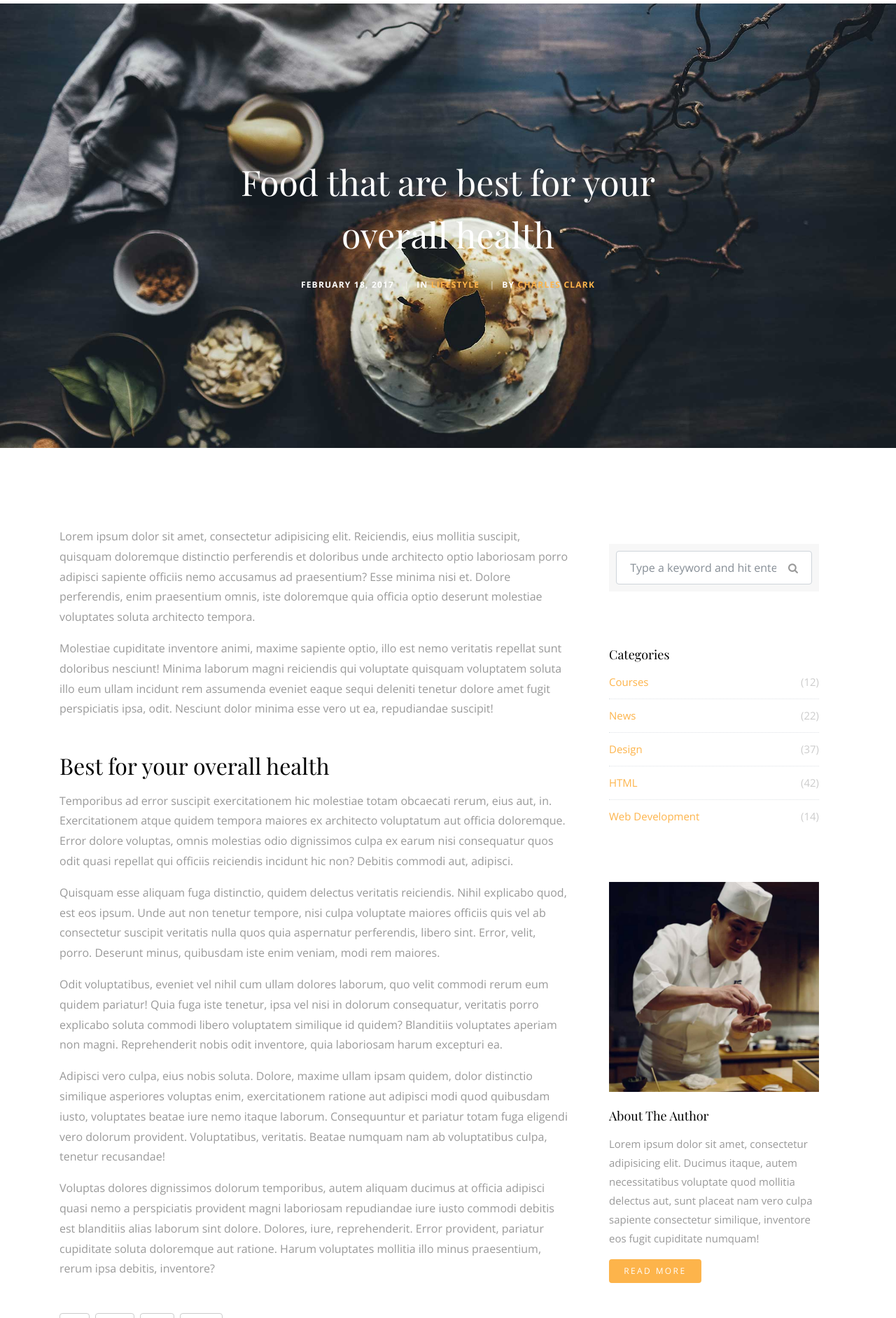
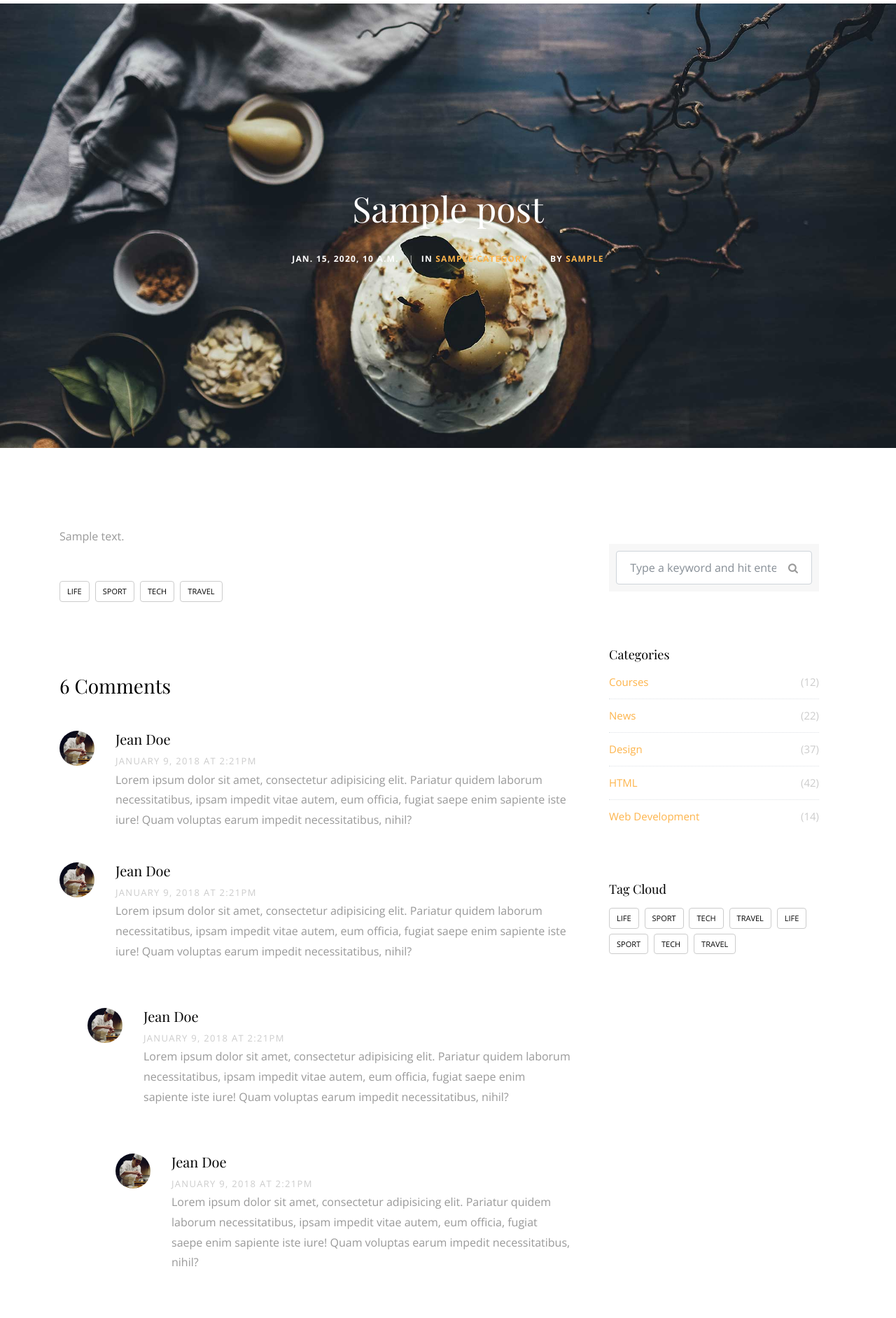
Before and after one commit to LawrenceDavy/resturant, a Django app: page /blog/1 in a window 1280 px wide. Shown: the top 1883 px of the page at 70% size. Run offline with Django 3.2, Linux system fonts and the light colour scheme; tables that the repository leaves empty hold one stand-in row (values such as "Sample post"); some libraries are stand-ins or nearby versions; some web fonts are replaced.

Commit message:
deleted unnecessary html from blog page

```diff
--- a/blog/templates/Post/post_detail.html
+++ b/blog/templates/Post/post_detail.html
@@ -4,16 +4,17 @@
 
       <div class="main-wrap">
         <div class="cover_1 cover_sm">
-          <div class="img_bg" style="background-image: url(img/slider-1.jpg);" data-stellar-background-ratio="0.5">
+          <div class="img_bg" style="background-image: url({% static 'site_static/img/slider-1.jpg' %})"
+          data-stellar-background-ratio="0.5">
             <div class="container">
               <div class="row align-items-center justify-content-center">
                 <div class="col-md-7 text-center" data-aos="fade-up">
-                  <h2 class="heading mb-4">Food that are best for your overall health</h2>
+                  <h2 class="heading mb-4">{{ post_detail }}</h2>
 
                   <div class="post-info">
-                    <div class="date-info">February 18, 2017</div>
-                    <div class="category-info"><span class="seperator">|</span>In <a href="#" data-title="View all posts in Lifestyle" title="View all posts in Lifestyle">Lifestyle</a></div>
-                    <div class="author-info"><span class="seperator">|</span>By <a href="#">Charles Clark</a></div>
+                    <div class="date-info">{{post_detail.created}}</div>
+                    <div class="category-info"><span class="seperator">|</span>In <a href="#" data-title="View all posts in Lifestyle" title="View all posts in Lifestyle">{{post_detail.category}}</a></div>
+                    <div class="author-info"><span class="seperator">|</span>By <a href="#">{{post_detail.author}}</a></div>
                   </div>
 
                 </div>
@@ -28,14 +29,8 @@
             <div class="row">
 
               <div class="col-md-8">
-                <p>Lorem ipsum dolor sit amet, consectetur adipisicing elit. Reiciendis, eius mollitia suscipit, quisquam doloremque distinctio perferendis et doloribus unde architecto optio laboriosam porro adipisci sapiente officiis nemo accusamus ad praesentium? Esse minima nisi et. Dolore perferendis, enim praesentium omnis, iste doloremque quia officia optio deserunt molestiae voluptates soluta architecto tempora.</p>
-                <p>Molestiae cupiditate inventore animi, maxime sapiente optio, illo est nemo veritatis repellat sunt doloribus nesciunt! Minima laborum magni reiciendis qui voluptate quisquam voluptatem soluta illo eum ullam incidunt rem assumenda eveniet eaque sequi deleniti tenetur dolore amet fugit perspiciatis ipsa, odit. Nesciunt dolor minima esse vero ut ea, repudiandae suscipit!</p>
-                <h2 class="mb-3 mt-5">Best for your overall health</h2>
-                <p>Temporibus ad error suscipit exercitationem hic molestiae totam obcaecati rerum, eius aut, in. Exercitationem atque quidem tempora maiores ex architecto voluptatum aut officia doloremque. Error dolore voluptas, omnis molestias odio dignissimos culpa ex earum nisi consequatur quos odit quasi repellat qui officiis reiciendis incidunt hic non? Debitis commodi aut, adipisci.</p>
-                <p>Quisquam esse aliquam fuga distinctio, quidem delectus veritatis reiciendis. Nihil explicabo quod, est eos ipsum. Unde aut non tenetur tempore, nisi culpa voluptate maiores officiis quis vel ab consectetur suscipit veritatis nulla quos quia aspernatur perferendis, libero sint. Error, velit, porro. Deserunt minus, quibusdam iste enim veniam, modi rem maiores.</p>
-                <p>Odit voluptatibus, eveniet vel nihil cum ullam dolores laborum, quo velit commodi rerum eum quidem pariatur! Quia fuga iste tenetur, ipsa vel nisi in dolorum consequatur, veritatis porro explicabo soluta commodi libero voluptatem similique id quidem? Blanditiis voluptates aperiam non magni. Reprehenderit nobis odit inventore, quia laboriosam harum excepturi ea.</p>
-                <p>Adipisci vero culpa, eius nobis soluta. Dolore, maxime ullam ipsam quidem, dolor distinctio similique asperiores voluptas enim, exercitationem ratione aut adipisci modi quod quibusdam iusto, voluptates beatae iure nemo itaque laborum. Consequuntur et pariatur totam fuga eligendi vero dolorum provident. Voluptatibus, veritatis. Beatae numquam nam ab voluptatibus culpa, tenetur recusandae!</p>
-                <p>Voluptas dolores dignissimos dolorum temporibus, autem aliquam ducimus at officia adipisci quasi nemo a perspiciatis provident magni laboriosam repudiandae iure iusto commodi debitis est blanditiis alias laborum sint dolore. Dolores, iure, reprehenderit. Error provident, pariatur cupiditate soluta doloremque aut ratione. Harum voluptates mollitia illo minus praesentium, rerum ipsa debitis, inventore?</p>
+                <p>{{post_detail.content}}</p>
+
                 <div class="tag-widget post-tag-container mb-5 mt-5">
                   <div class="tagcloud">
                     <a href="#" class="tag-cloud-link">Life</a>
@@ -57,7 +52,6 @@
                         <h3>Jean Doe</h3>
                         <div class="meta">January 9, 2018 at 2:21pm</div>
                         <p>Lorem ipsum dolor sit amet, consectetur adipisicing elit. Pariatur quidem laborum necessitatibus, ipsam impedit vitae autem, eum officia, fugiat saepe enim sapiente iste iure! Quam voluptas earum impedit necessitatibus, nihil?</p>
-                        <p><a href="#" class="reply">Reply</a></p>
                       </div>
                     </li>
 
@@ -69,7 +63,7 @@
                         <h3>Jean Doe</h3>
                         <div class="meta">January 9, 2018 at 2:21pm</div>
                         <p>Lorem ipsum dolor sit amet, consectetur adipisicing elit. Pariatur quidem laborum necessitatibus, ipsam impedit vitae autem, eum officia, fugiat saepe enim sapiente iste iure! Quam voluptas earum impedit necessitatibus, nihil?</p>
-                        <p><a href="#" class="reply">Reply</a></p>
+
                       </div>
 
                       <ul class="children">
@@ -81,7 +75,6 @@
                             <h3>Jean Doe</h3>
                             <div class="meta">January 9, 2018 at 2:21pm</div>
                             <p>Lorem ipsum dolor sit amet, consectetur adipisicing elit. Pariatur quidem laborum necessitatibus, ipsam impedit vitae autem, eum officia, fugiat saepe enim sapiente iste iure! Quam voluptas earum impedit necessitatibus, nihil?</p>
-                            <p><a href="#" class="reply">Reply</a></p>
                           </div>
 
 
@@ -94,7 +87,6 @@
                                 <h3>Jean Doe</h3>
                                 <div class="meta">January 9, 2018 at 2:21pm</div>
                                 <p>Lorem ipsum dolor sit amet, consectetur adipisicing elit. Pariatur quidem laborum necessitatibus, ipsam impedit vitae autem, eum officia, fugiat saepe enim sapiente iste iure! Quam voluptas earum impedit necessitatibus, nihil?</p>
-                                <p><a href="#" class="reply">Reply</a></p>
                               </div>
 
                                 <ul class="children">
@@ -106,7 +98,6 @@
                                       <h3>Jean Doe</h3>
                                       <div class="meta">January 9, 2018 at 2:21pm</div>
                                       <p>Lorem ipsum dolor sit amet, consectetur adipisicing elit. Pariatur quidem laborum necessitatibus, ipsam impedit vitae autem, eum officia, fugiat saepe enim sapiente iste iure! Quam voluptas earum impedit necessitatibus, nihil?</p>
-                                      <p><a href="#" class="reply">Reply</a></p>
                                     </div>
                                   </li>
                                 </ul>
@@ -178,12 +169,7 @@
                     <li><a href="#">Web Development <span>(14)</span></a></li>
                   </div>
                 </div>
-                <div class="sidebar-box">
-                  <img src="img/person_1.jpg" alt="Image placeholder" class="img-fluid mb-4">
-                  <h3>About The Author</h3>
-                  <p>Lorem ipsum dolor sit amet, consectetur adipisicing elit. Ducimus itaque, autem necessitatibus voluptate quod mollitia delectus aut, sunt placeat nam vero culpa sapiente consectetur similique, inventore eos fugit cupiditate numquam!</p>
-                  <p><a href="#" class="btn btn-primary btn-sm">Read More</a></p>
-                </div>
+
 
                 <div class="sidebar-box">
                   <h3>Tag Cloud</h3>
@@ -199,10 +185,7 @@
                   </div>
                 </div>
 
-                <div class="sidebar-box">
-                  <h3>Paragraph</h3>
-                  <p>Lorem ipsum dolor sit amet, consectetur adipisicing elit. Ducimus itaque, autem necessitatibus voluptate quod mollitia delectus aut, sunt placeat nam vero culpa sapiente consectetur similique, inventore eos fugit cupiditate numquam!</p>
-                </div>
+
               </div>
 
             </div>
```
